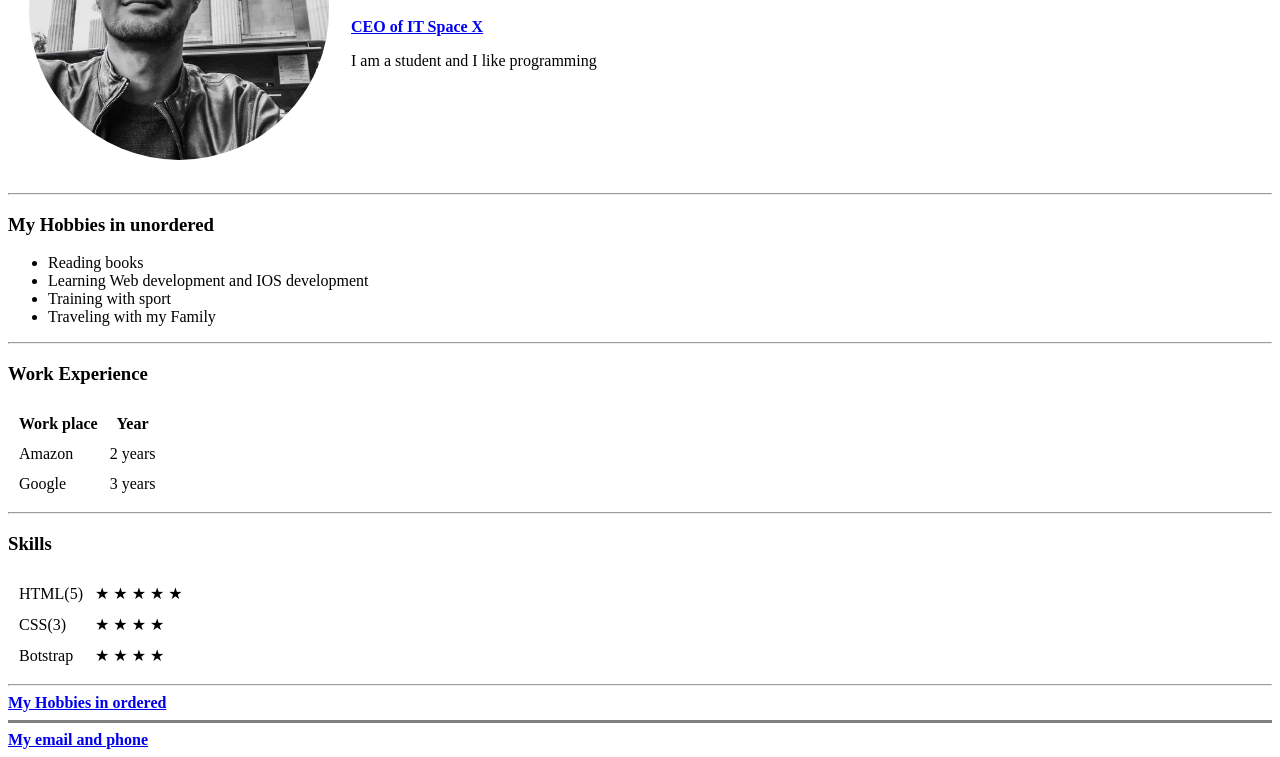
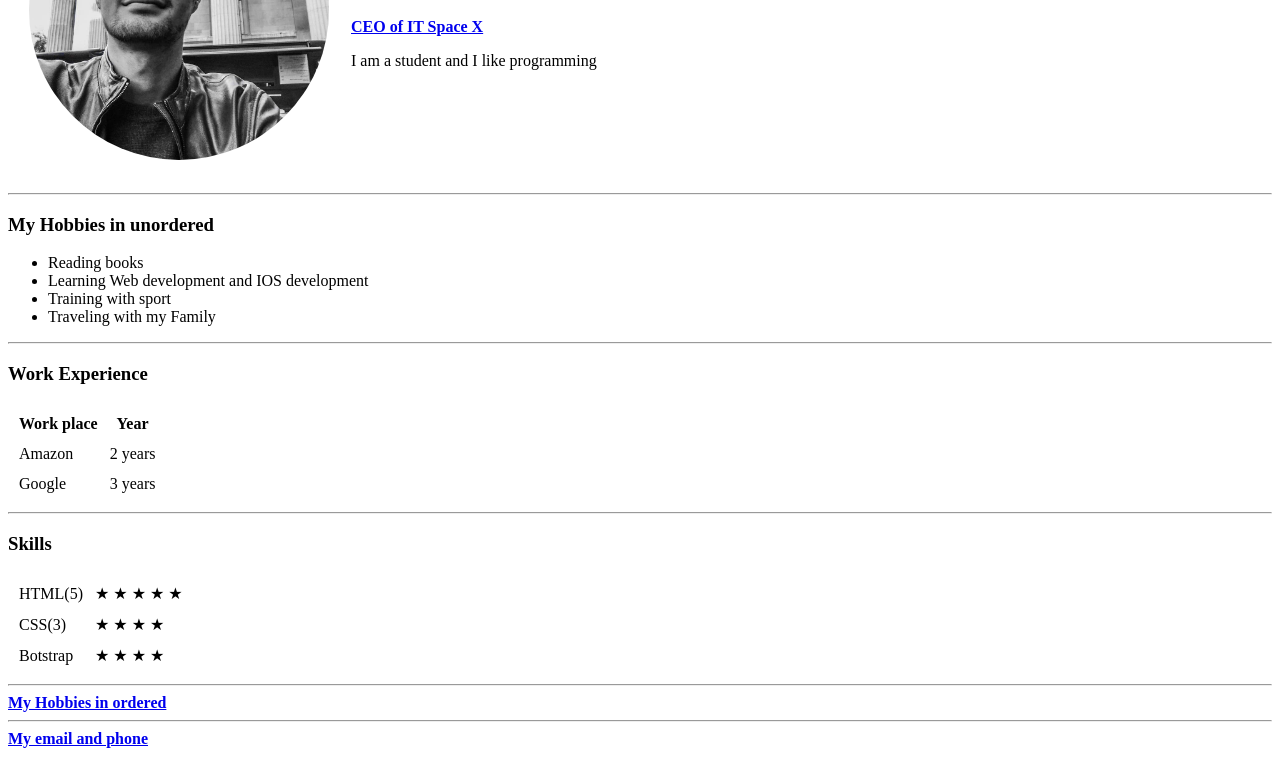
Before and after one commit to akbarmirzo/cv, a plain HTML site: page index.html in a window 1280 px wide. Shown: the part 169-926 px from the top of the page. Drawn offline with Linux system fonts and the light colour scheme.

Commit message:
Update index.html

```diff
--- a/index.html
+++ b/index.html
@@ -73,7 +73,7 @@
         </table>
     <hr>
       <strong><a href="hobbies.html">My Hobbies in ordered</a></strong>
-    <hr size="3" noshade="0">
+    <hr>
       <strong><a href="contact.html">My email and phone</a></strong>
 </body>
 </html>
```
